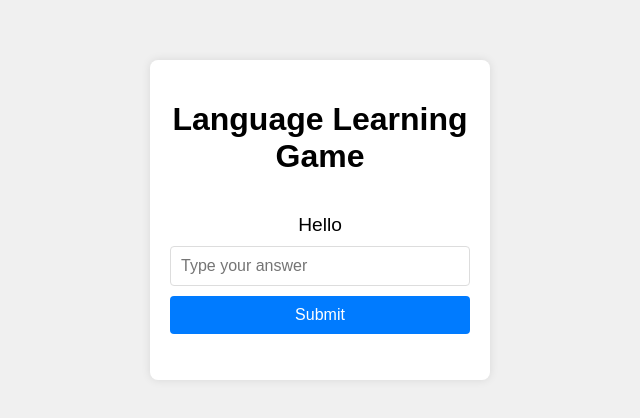
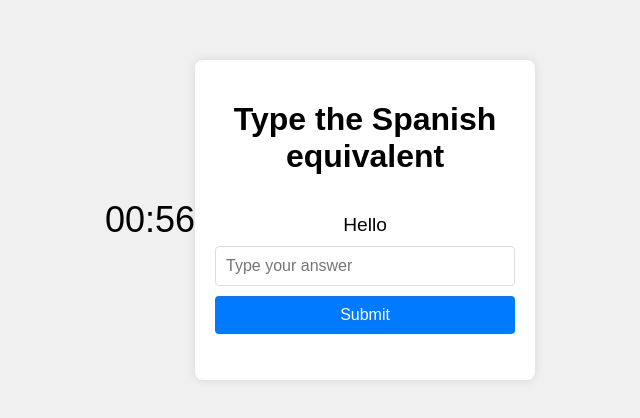
Before and after one commit to William2716057/sentenceMatch, a website: page index.html in a window 1280 px wide. Shown: the part 180-598 px from the top of the page, without its empty margins (320-960 px from the left). Drawn offline with Linux system fonts and the light colour scheme.

Commit message:
countdown added

```diff
--- a/index.html
+++ b/index.html
@@ -7,8 +7,9 @@
     <link rel="stylesheet" href="style.css">
 </head>
 <body>
+    <div id="timer"></div>
     <div class="container">
-        <h1>Language Learning Game</h1>
+        <h1>Type the Spanish equivalent</h1>
         <div id="game">
             <p id="question"></p>
             <input type="text" id="answer" placeholder="Type your answer">
--- a/script.js
+++ b/script.js
@@ -9,6 +9,30 @@ const questions = [
 
 let questionCount = 0;
 const maxQuestions = 7;
+
+let timeRemaining = 60;
+
+//Update countdown every second
+const timerInterval = setInterval(updateCountdown, 1000);
+
+function updateCountdown() {
+    //Check if countdown has ended
+    if (timeRemaining <= 0) {
+        clearInterval(timerInterval);
+        document.getElementById('timer').innerHTML = 'Time up!';
+        return;
+    }
+
+    //Calculate remaining minutes and seconds
+    const minutes = Math.floor(timeRemaining / 60);
+    const seconds = timeRemaining % 60;
+
+    document.getElementById('timer').innerHTML = `${minutes.toString().padStart(2, '0')}:${seconds.toString().padStart(2, '0')}`;
+
+    // Decrease the time remaining
+    timeRemaining--;
+}
+
 
 const questionElement = document.getElementById('question');
 const answerElement = document.getElementById('answer');
--- a/style.css
+++ b/style.css
@@ -7,6 +7,12 @@ body {
     background-color: #f0f0f0;
     margin: 0;
 }
+
+#timer {
+    font-size: 36px;
+}
+
+
 
 .container {
     background-color: #fff;
```
